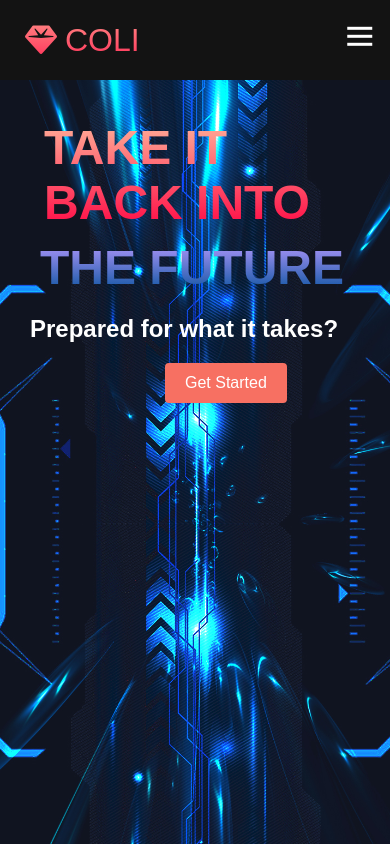
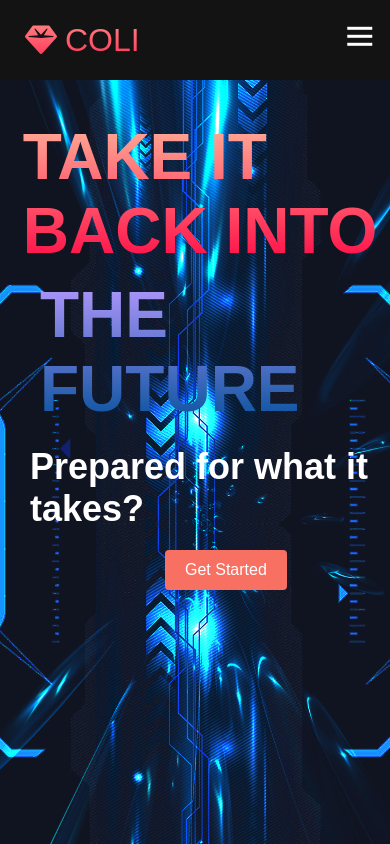
Before and after one commit to coli01/coli, a plain HTML site: page index.html in a window 390 px wide. Drawn offline with Linux system fonts and the light colour scheme.

Commit message:
Update style.css

```diff
--- a/style.css
+++ b/style.css
@@ -182,14 +182,14 @@ body{
         margin-left:10px;
         align-items: center;
         justify-content: center;
-        font-size: 3em;
+
     }
     .future{
         margin-top:10px;
         margin-left:40px;
         align-items: center;
         justify-content: center;
-        font-size: 3em;
+
     }
     .get_started{
         align-items: center;
@@ -198,7 +198,7 @@ body{
     .tekst{
         margin-top:20px;
         margin-left: 30px;
-        font-size: 1em;
+
     }
     .navbar_menu{
         display: grid;
```
